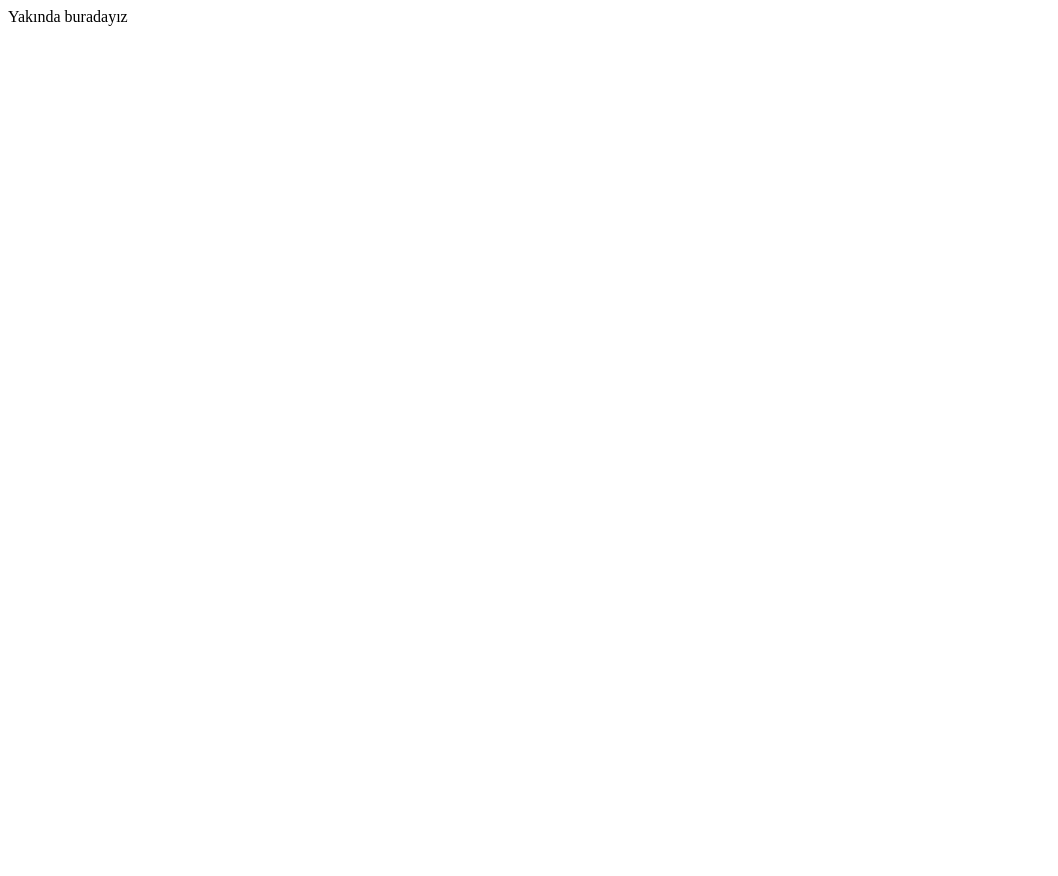
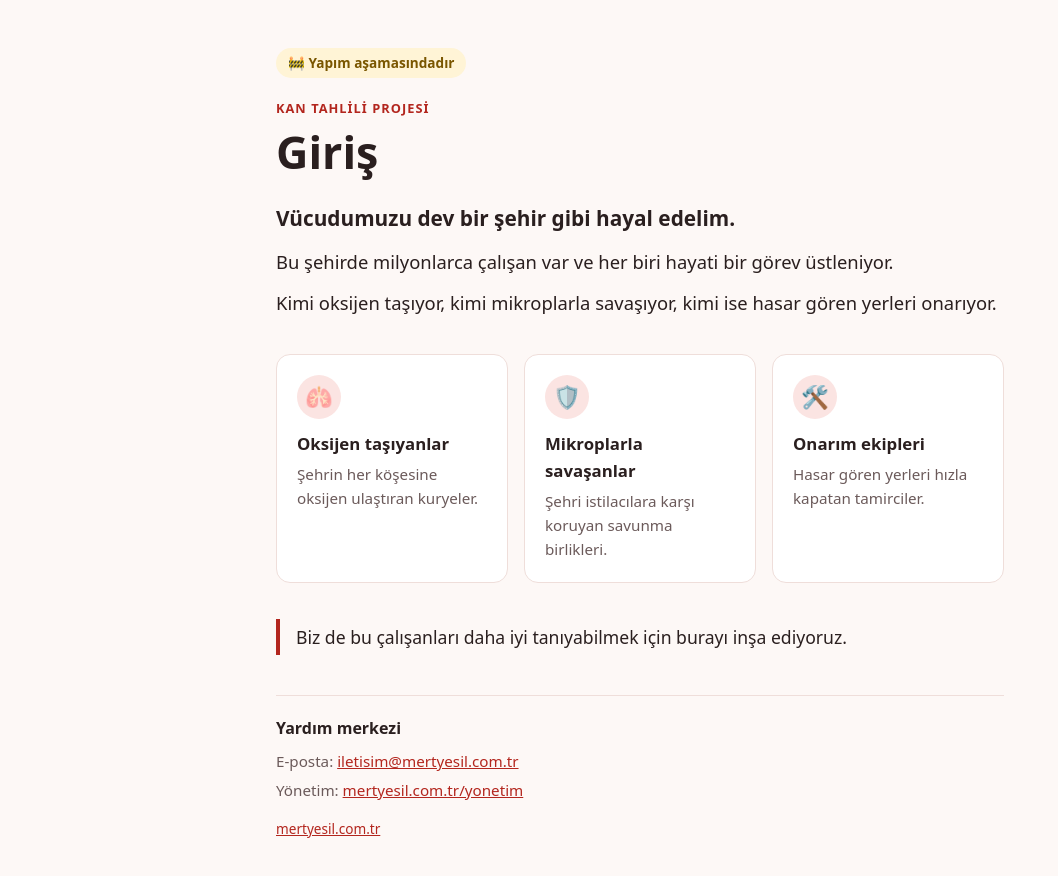
Before and after one commit to mertyesileducation/system, a plain HTML site: page index.html in a window 1280 px wide. Shown: the whole page, without its empty margins (0-1058 px from the left). Before the commit the page ends 800 px from the top, so only its background shows below. Drawn offline with Linux system fonts and the light colour scheme.

Commit message:
Kan tahlili projesi giriş sayfası ve README
Co-Authored-By: Claude Opus 5.5 <noreply@anthropic.com>
Claude-Session: https://claude.ai/code/session_01TQ5qfLyAcgRat6HMMGdngc

```diff
--- a/index.html
+++ b/index.html
@@ -1 +1,157 @@
-Yakında buradayız
+<!doctype html>
+<html lang="tr">
+<head>
+  <meta charset="utf-8">
+  <meta name="viewport" content="width=device-width, initial-scale=1">
+  <title>Kan Tahlili Projesi</title>
+  <meta name="description" content="Vücudumuzu dev bir şehir gibi hayal edelim. Kan tahlilindeki değerleri, bu şehrin çalışanlarını daha iyi tanımak için inşa ediyoruz.">
+  <style>
+    :root {
+      --bg: #fdf8f6;
+      --surface: #ffffff;
+      --text: #2a1f1f;
+      --muted: #6b5a5a;
+      --accent: #b3261e;
+      --accent-soft: #fbe4e2;
+      --border: #efdeda;
+      --warn-bg: #fff4d6;
+      --warn-text: #7a5600;
+    }
+    @media (prefers-color-scheme: dark) {
+      :root {
+        --bg: #171213;
+        --surface: #221a1b;
+        --text: #f3eaea;
+        --muted: #b8a7a7;
+        --accent: #ff8a80;
+        --accent-soft: #3a2324;
+        --border: #3a2e2f;
+        --warn-bg: #3a3017;
+        --warn-text: #f5d58a;
+      }
+    }
+    * { box-sizing: border-box; }
+    body {
+      margin: 0;
+      background: var(--bg);
+      color: var(--text);
+      font-family: system-ui, -apple-system, "Segoe UI", Roboto, sans-serif;
+      line-height: 1.6;
+    }
+    main {
+      max-width: 760px;
+      margin: 0 auto;
+      padding: 48px 16px 32px;
+    }
+    .badge {
+      display: inline-block;
+      background: var(--warn-bg);
+      color: var(--warn-text);
+      font-size: 0.85rem;
+      font-weight: 600;
+      padding: 4px 12px;
+      border-radius: 999px;
+      margin-bottom: 20px;
+    }
+    .eyebrow {
+      color: var(--accent);
+      font-weight: 700;
+      letter-spacing: 0.08em;
+      text-transform: uppercase;
+      font-size: 0.8rem;
+      margin: 0 0 8px;
+    }
+    h1 {
+      font-size: clamp(2rem, 6vw, 2.8rem);
+      line-height: 1.15;
+      margin: 0 0 24px;
+    }
+    .intro p {
+      font-size: 1.15rem;
+      margin: 0 0 12px;
+    }
+    .intro p.lead { font-size: 1.3rem; font-weight: 600; }
+    .workers {
+      display: grid;
+      grid-template-columns: repeat(auto-fit, minmax(200px, 1fr));
+      gap: 16px;
+      margin: 36px 0;
+    }
+    .card {
+      background: var(--surface);
+      border: 1px solid var(--border);
+      border-radius: 14px;
+      padding: 20px;
+    }
+    .card .icon {
+      width: 44px; height: 44px;
+      border-radius: 50%;
+      background: var(--accent-soft);
+      display: grid; place-items: center;
+      font-size: 1.4rem;
+      margin-bottom: 12px;
+    }
+    .card h2 { font-size: 1.05rem; margin: 0 0 4px; }
+    .card p { margin: 0; color: var(--muted); font-size: 0.95rem; }
+    .closing {
+      border-left: 4px solid var(--accent);
+      padding: 4px 0 4px 16px;
+      font-size: 1.1rem;
+      margin: 0 0 40px;
+    }
+    footer {
+      border-top: 1px solid var(--border);
+      padding-top: 20px;
+      color: var(--muted);
+      font-size: 0.95rem;
+    }
+    footer h3 { color: var(--text); font-size: 1rem; margin: 0 0 8px; }
+    footer ul { list-style: none; padding: 0; margin: 0 0 16px; }
+    footer li { margin: 4px 0; }
+    a { color: var(--accent); }
+    .small { font-size: 0.85rem; }
+  </style>
+</head>
+<body>
+  <main>
+    <span class="badge">🚧 Yapım aşamasındadır</span>
+    <p class="eyebrow">Kan Tahlili Projesi</p>
+    <h1>Giriş</h1>
+
+    <section class="intro">
+      <p class="lead">Vücudumuzu dev bir şehir gibi hayal edelim.</p>
+      <p>Bu şehirde milyonlarca çalışan var ve her biri hayati bir görev üstleniyor.</p>
+      <p>Kimi oksijen taşıyor, kimi mikroplarla savaşıyor, kimi ise hasar gören yerleri onarıyor.</p>
+    </section>
+
+    <section class="workers" aria-label="Şehrin çalışanları">
+      <div class="card">
+        <div class="icon" aria-hidden="true">🫁</div>
+        <h2>Oksijen taşıyanlar</h2>
+        <p>Şehrin her köşesine oksijen ulaştıran kuryeler.</p>
+      </div>
+      <div class="card">
+        <div class="icon" aria-hidden="true">🛡️</div>
+        <h2>Mikroplarla savaşanlar</h2>
+        <p>Şehri istilacılara karşı koruyan savunma birlikleri.</p>
+      </div>
+      <div class="card">
+        <div class="icon" aria-hidden="true">🛠️</div>
+        <h2>Onarım ekipleri</h2>
+        <p>Hasar gören yerleri hızla kapatan tamirciler.</p>
+      </div>
+    </section>
+
+    <p class="closing">Biz de bu çalışanları daha iyi tanıyabilmek için burayı inşa ediyoruz.</p>
+
+    <footer>
+      <h3>Yardım merkezi</h3>
+      <ul>
+        <li>E-posta: <a href="mailto:iletisim@mertyesil.com.tr">iletisim@mertyesil.com.tr</a></li>
+        <li>Yönetim: <a href="https://mertyesil.com.tr/yonetim/">mertyesil.com.tr/yonetim</a></li>
+      </ul>
+      <p class="small"><a href="https://mertyesil.com.tr">mertyesil.com.tr</a></p>
+    </footer>
+  </main>
+</body>
+</html>
```
Also changed, not shown: 1 other file.
